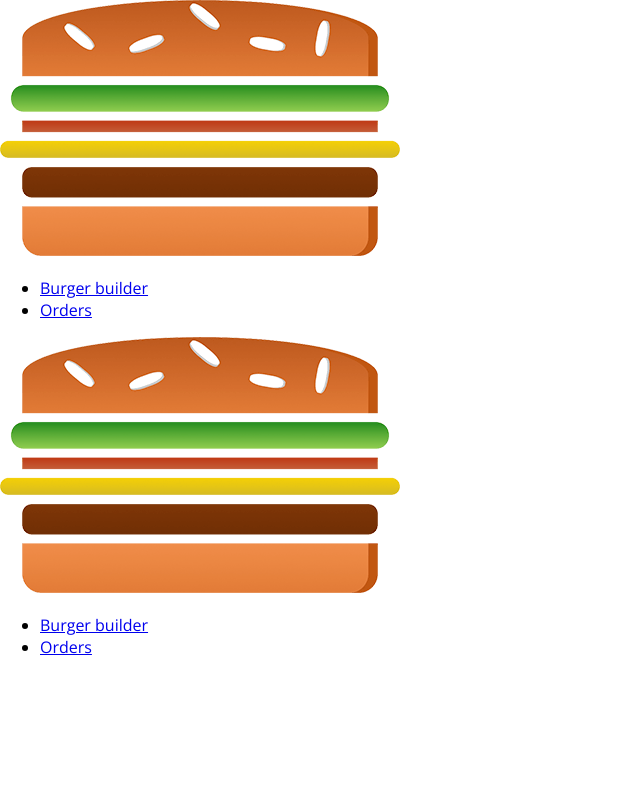
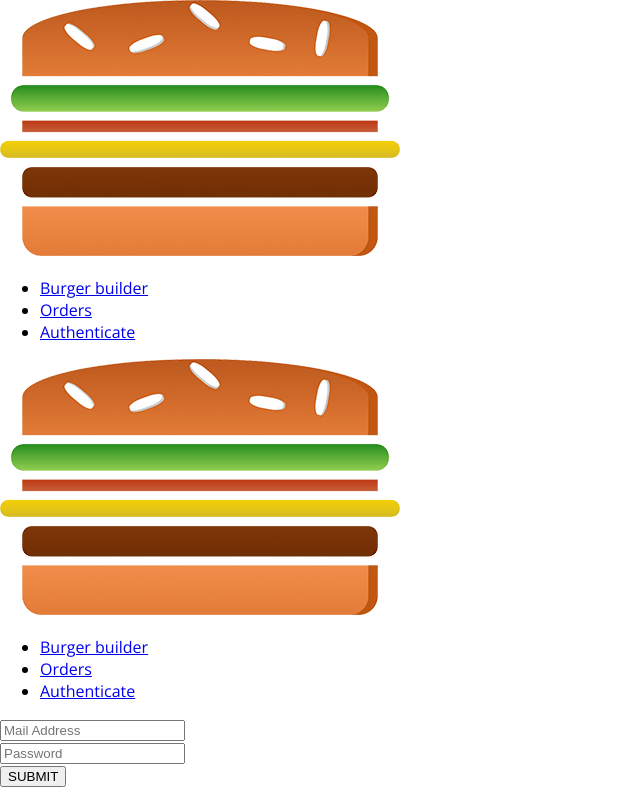
Before and after one commit to averholantsev/react-test-app, a React app: page /auth in a window 1280 px wide. Shown: the whole page, without its empty margins (0-640 px from the left). Built offline with nearby package versions, Linux system fonts and the light colour scheme.

Commit message:
auth form

```diff
--- a/src/App.js
+++ b/src/App.js
@@ -4,7 +4,8 @@
 import Layout from "./hoc/Layout/Layout";
 import BurgerBuilder from "./containers/BurgerBuilder/BurgerBuilder";
 import Checkout from "./containers/Checkout/Checkout";
-import Orders from './containers/Orders/Orders'
+import Orders from "./containers/Orders/Orders";
+import Auth from "./containers/Auth/Auth";
 
 class App extends Component {
   render() {
@@ -12,6 +13,7 @@
       <Layout>
         <Route path="/checkout" component={Checkout} />
         <Route path="/orders" component={Orders} />
+        <Route path="/auth" component={Auth} />
         <Route path="/" exact component={BurgerBuilder} />
       </Layout>
     );
--- a/src/components/Navigation/NavigationItems/NavigationItems.js
+++ b/src/components/Navigation/NavigationItems/NavigationItems.js
@@ -7,6 +7,7 @@
   <ul className={classes.NavigationItems}>
     <NavigationItem link="/" exact>Burger builder</NavigationItem>
     <NavigationItem link="/orders">Orders</NavigationItem>
+    <NavigationItem link="/auth">Authenticate</NavigationItem>
   </ul>
 );
 
--- /dev/null
+++ b/src/containers/Auth/Auth.css
@@ -0,0 +1,15 @@
+.Auth {
+  margin: 20px auto;
+  width: 80%;
+  text-align: center;
+  box-shadow: 0 2px 3px #ccc;
+  border: 1px solid #eee;
+  padding: 10px;
+  box-sizing: border-box;
+}
+
+@media (min-width: 600px) {
+  .Auth {
+    width: 500px;
+  }
+}
--- /dev/null
+++ b/src/containers/Auth/Auth.js
@@ -0,0 +1,112 @@
+import React, { Component } from "react";
+
+import Input from "../../components/UI/Input/Input";
+import Button from "../../components/UI/Button/Button";
+import classes from './Auth.css'
+
+class Auth extends Component {
+  state = {
+    controls: {
+      email: {
+        elementType: "imput",
+        elementConfig: {
+          type: "email",
+          placeholder: "Mail Address"
+        },
+        value: "",
+        validation: {
+          required: true,
+          isEmail: true
+        },
+        valid: false,
+        touched: false
+      },
+      password: {
+        elementType: "imput",
+        elementConfig: {
+          type: "password",
+          placeholder: "Password"
+        },
+        value: "",
+        validation: {
+          required: true,
+          minLength: 6
+        },
+        valid: false,
+        touched: false
+      }
+    }
+  };
+
+  checkValidity(value, rules) {
+    let isValid = true;
+
+    if (rules.required) {
+      isValid = value.trim() !== "" && isValid;
+    }
+
+    if (rules.minLength) {
+      isValid = value.length >= rules.minLength && isValid;
+    }
+
+    if (rules.maxLength) {
+      isValid = value.length <= rules.maxLength && isValid;
+    }
+
+    if (rules.isEmail) {
+      const pattern = /^([\w.%+-]+)@([\w-]+\.)+([\w]{2,})$/i;
+      isValid = pattern.test(value) && isValid
+    }
+
+    return isValid;
+  }
+
+  inputChangedHandler = (event, controlName) => {
+    const updatedControls = {
+      ...this.state.controls,
+      [controlName]: {
+        ...this.state.controls[controlName],
+        value: event.target.value,
+        valid: this.checkValidity(event.target.value, this.state.controls[controlName].validation),
+        touched: true
+      }
+    };
+    this.setState({controls: updatedControls});
+  }
+
+  render() {
+    const formElementsArray = [];
+    for (let key in this.state.controls) {
+      formElementsArray.push({
+        id: key,
+        config: this.state.controls[key]
+      });
+    }
+
+    const form = formElementsArray.map(formElement => (
+      <Input
+        key={formElement.id}
+        elementType={formElement.config.elementType}
+        elementConfig={formElement.config.elementConfig}
+        value={formElement.config.value}
+        invalid={!formElement.config.valid}
+        shouldValidate={formElement.config.validation}
+        touched={formElement.config.touched}
+        changed={event => this.inputChangedHandler(event, formElement.id)}
+      />
+    ));
+
+    return (
+      <div className={classes.Auth}>
+        <form>
+          {form}
+          <Button btnType="Success">
+            SUBMIT
+          </Button>
+        </form>
+      </div>
+    );
+  }
+}
+
+export default Auth;
```
